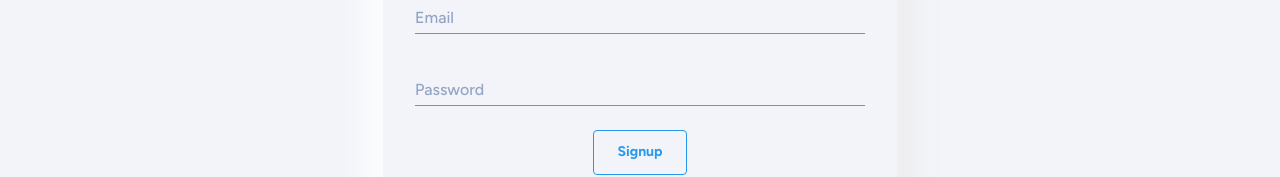
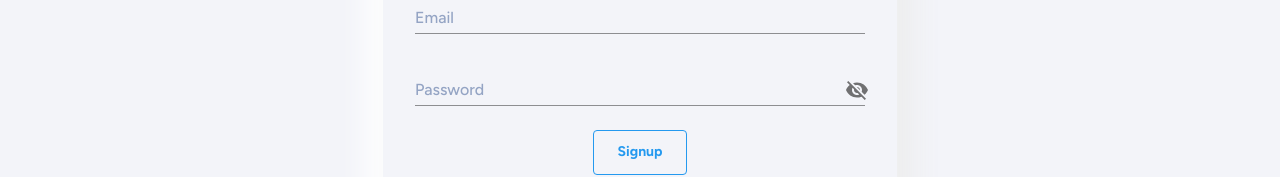
Before and after one commit to shelcia/Bloggram, a React (Vite) app: page /signup in a window 1280 px wide. Shown: the part 297-474 px from the top of the page. Built offline with nearby package versions, Linux system fonts and the light colour scheme.

Commit message:
Added Name , Password validation and password visibility toggle Icon."

```diff
--- a/src/pages/auth/Signup.jsx
+++ b/src/pages/auth/Signup.jsx
@@ -3,13 +3,22 @@ import { Link, useNavigate } from "react-router-dom";
 import { apiAuth } from "../../services/models/AuthModel";
 import * as Yup from "yup";
 import toast from "react-hot-toast";
-import { Button, TextField, useMediaQuery } from "@mui/material";
+import {
+  Button,
+  TextField,
+  useMediaQuery,
+  InputAdornment,
+} from "@mui/material";
+import IconButton from "@mui/material/IconButton";
 import LoadingButton from "@mui/lab/LoadingButton";
 import AuthLayout from "../../layout/AuthLayout";
 import { PREFIX } from "../../constants";
 import Cookies from "js-cookie";
+import VisibilityOffIcon from "@mui/icons-material/VisibilityOff";
+import VisibilityIcon from "@mui/icons-material/Visibility";
 
 const Signup = () => {
+  const [isPasswordVisible, setisPasswordVisible] = useState(false);
   const [user, setUser] = useState({
     name: "",
     email: "",
@@ -21,11 +30,21 @@ const Signup = () => {
   };
 
   let userSchema = Yup.object({
-    name: Yup.string().required("name is required"),
+    name: Yup.string()
+      .matches(
+        /^[a-zA-Z]+$/,
+        "Please enter a valid name with only alphabetical characters"
+      )
+      .required("name is required"),
     email: Yup.string()
       .email("must be a valid email")
       .required("email is required"),
-    password: Yup.string().required("password is required"),
+    password: Yup.string()
+      .matches(
+        /^(?=.*[a-z])(?=.*[A-Z])(?=.*\d).{8,}$/,
+        "Password must be 8 characters or more, with at least one uppercase letter, one lowercase letter, and one digit"
+      )
+      .required("password is required"),
   });
 
   const [isLoading, setIsLoading] = useState(false);
@@ -98,7 +117,23 @@ const Signup = () => {
           name="password"
           value={user.password}
           onChange={(e) => handleInputs(e)}
-          type="password"
+          type={`${isPasswordVisible ? "text": "password" }`}
+          InputProps={{
+            endAdornment: (
+              <InputAdornment position="end">
+                <IconButton
+                  onClick={() => setisPasswordVisible(!isPasswordVisible)}
+                  edge="end"
+                >
+                  {isPasswordVisible ? (
+                    <VisibilityIcon style={{ color: '#4CAAF1' }} />
+                  ) : (
+                    <VisibilityOffIcon />
+                  )}
+                </IconButton>
+              </InputAdornment>
+            ),
+          }}
         />
         <div className="text-center mt-4">
           {isLoading ? (
```
